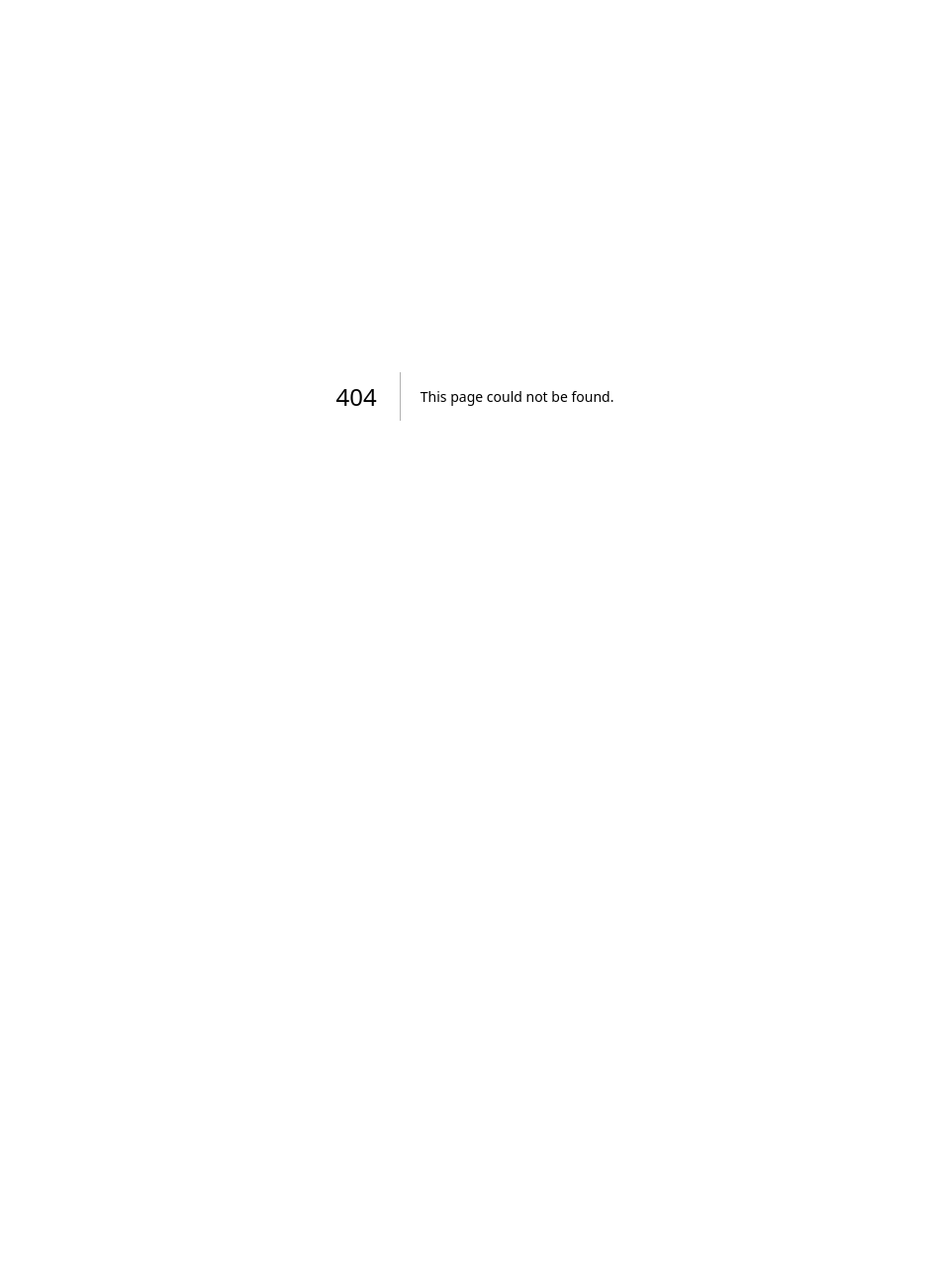
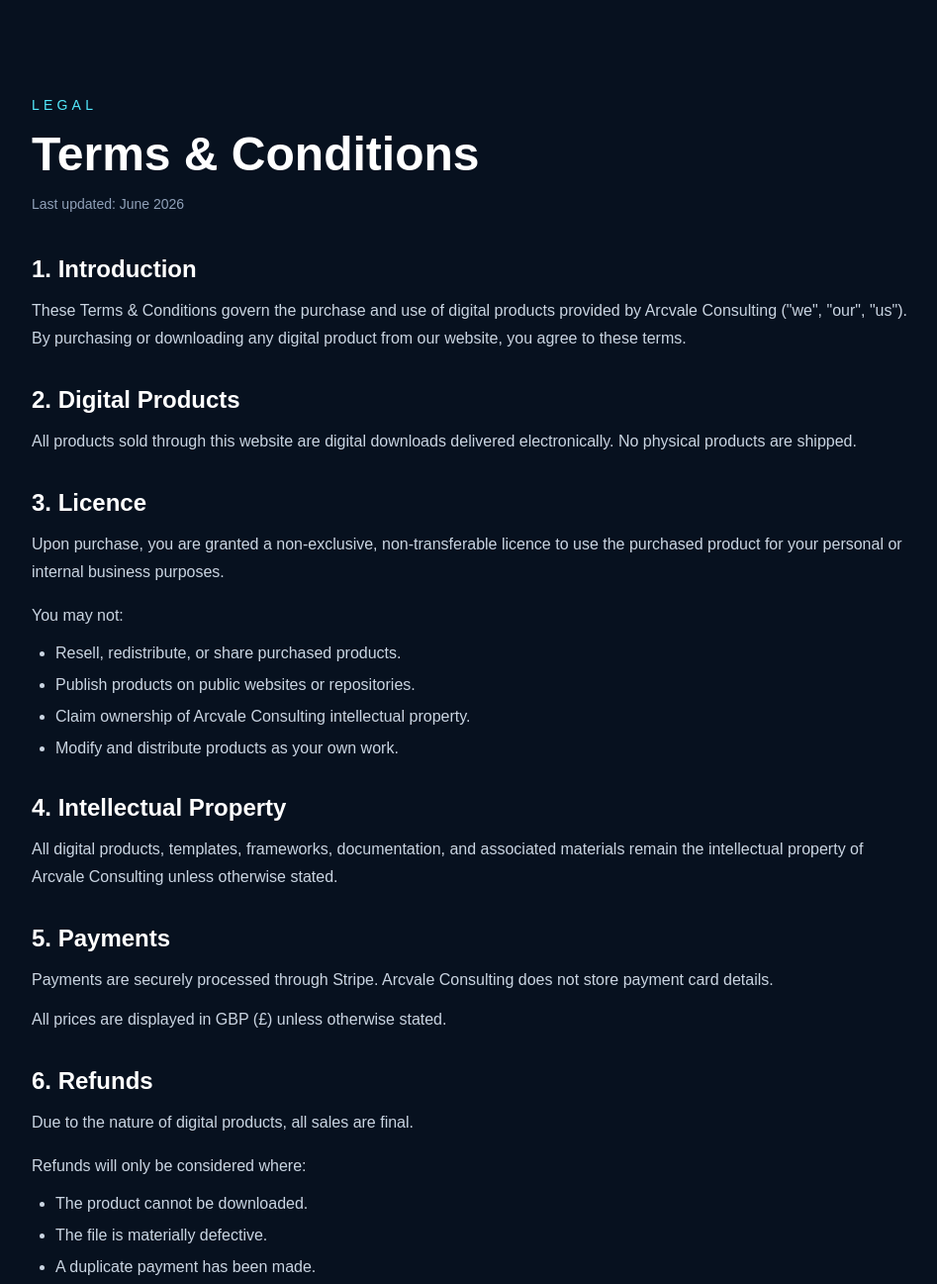
Before and after one commit to 558nina/nina-enterprise-portfolio, a Next.js app: page /terms in a window 1280 px wide. Before the commit this address had no page. Shown: the top 1297 px of the page at 99% size, without its empty margins (160-1107 px from the left). Before the commit the page ends 800 px from the top, so only its background shows below. Built offline with nearby package versions, Linux system fonts and the light colour scheme.

Commit message:
Add terms and conditions page

```diff
--- /dev/null
+++ b/app/terms/page.tsx
@@ -0,0 +1,168 @@
+export default function TermsPage() {
+  return (
+    <main className="min-h-screen bg-[#07111F] px-6 py-24 text-white">
+      <div className="mx-auto max-w-4xl">
+        <p className="mb-4 text-sm uppercase tracking-[0.3em] text-cyan-300">
+          Legal
+        </p>
+
+        <h1 className="text-4xl font-bold md:text-5xl">
+          Terms & Conditions
+        </h1>
+
+        <p className="mt-4 text-sm text-slate-400">
+          Last updated: June 2026
+        </p>
+
+        <div className="mt-10 space-y-8 text-slate-300">
+          <section>
+            <h2 className="text-2xl font-semibold text-white">
+              1. Introduction
+            </h2>
+            <p className="mt-3 leading-7">
+              These Terms & Conditions govern the purchase and use of digital
+              products provided by Arcvale Consulting (&quot;we&quot;,
+              &quot;our&quot;, &quot;us&quot;). By purchasing or downloading any
+              digital product from our website, you agree to these terms.
+            </p>
+          </section>
+
+          <section>
+            <h2 className="text-2xl font-semibold text-white">
+              2. Digital Products
+            </h2>
+            <p className="mt-3 leading-7">
+              All products sold through this website are digital downloads
+              delivered electronically. No physical products are shipped.
+            </p>
+          </section>
+
+          <section>
+            <h2 className="text-2xl font-semibold text-white">
+              3. Licence
+            </h2>
+            <p className="mt-3 leading-7">
+              Upon purchase, you are granted a non-exclusive, non-transferable
+              licence to use the purchased product for your personal or internal
+              business purposes.
+            </p>
+
+            <p className="mt-4 leading-7">You may not:</p>
+
+            <ul className="mt-3 list-disc space-y-2 pl-6">
+              <li>Resell, redistribute, or share purchased products.</li>
+              <li>Publish products on public websites or repositories.</li>
+              <li>
+                Claim ownership of Arcvale Consulting intellectual property.
+              </li>
+              <li>Modify and distribute products as your own work.</li>
+            </ul>
+          </section>
+
+          <section>
+            <h2 className="text-2xl font-semibold text-white">
+              4. Intellectual Property
+            </h2>
+            <p className="mt-3 leading-7">
+              All digital products, templates, frameworks, documentation, and
+              associated materials remain the intellectual property of Arcvale
+              Consulting unless otherwise stated.
+            </p>
+          </section>
+
+          <section>
+            <h2 className="text-2xl font-semibold text-white">5. Payments</h2>
+            <p className="mt-3 leading-7">
+              Payments are securely processed through Stripe. Arcvale Consulting
+              does not store payment card details.
+            </p>
+            <p className="mt-3 leading-7">
+              All prices are displayed in GBP (£) unless otherwise stated.
+            </p>
+          </section>
+
+          <section>
+            <h2 className="text-2xl font-semibold text-white">6. Refunds</h2>
+            <p className="mt-3 leading-7">
+              Due to the nature of digital products, all sales are final.
+            </p>
+
+            <p className="mt-4 leading-7">
+              Refunds will only be considered where:
+            </p>
+
+            <ul className="mt-3 list-disc space-y-2 pl-6">
+              <li>The product cannot be downloaded.</li>
+              <li>The file is materially defective.</li>
+              <li>A duplicate payment has been made.</li>
+            </ul>
+
+            <p className="mt-3 leading-7">
+              Any refund requests must be submitted within 14 days of purchase.
+            </p>
+          </section>
+
+          <section>
+            <h2 className="text-2xl font-semibold text-white">
+              7. Product Disclaimer
+            </h2>
+            <p className="mt-3 leading-7">
+              Our templates, frameworks, assessments, and guidance materials are
+              provided for informational and operational support purposes only.
+            </p>
+            <p className="mt-3 leading-7">
+              They do not constitute legal, financial, regulatory, compliance,
+              or professional advice.
+            </p>
+            <p className="mt-3 leading-7">
+              Customers remain responsible for their own business decisions and
+              implementation activities.
+            </p>
+          </section>
+
+          <section>
+            <h2 className="text-2xl font-semibold text-white">
+              8. Limitation of Liability
+            </h2>
+            <p className="mt-3 leading-7">
+              To the fullest extent permitted by law, Arcvale Consulting shall
+              not be liable for any indirect, incidental, consequential, or
+              special damages arising from the use of any product purchased
+              through this website.
+            </p>
+          </section>
+
+          <section>
+            <h2 className="text-2xl font-semibold text-white">
+              9. Changes to These Terms
+            </h2>
+            <p className="mt-3 leading-7">
+              We reserve the right to update these Terms & Conditions at any
+              time. The latest version will always be available on this website.
+            </p>
+          </section>
+
+          <section>
+            <h2 className="text-2xl font-semibold text-white">10. Contact</h2>
+            <p className="mt-3 leading-7">
+              For questions relating to these Terms & Conditions, please contact:
+            </p>
+
+            <a
+              href="mailto:info@arcvaleconsulting.com"
+              className="mt-3 inline-block text-cyan-300 hover:text-cyan-200"
+            >
+              info@arcvaleconsulting.com
+            </a>
+
+            <p className="mt-4 leading-7">
+              Arcvale Consulting
+              <br />
+              United Kingdom
+            </p>
+          </section>
+        </div>
+      </div>
+    </main>
+  );
+}
--- a/components/Footer.tsx
+++ b/components/Footer.tsx
@@ -43,6 +43,10 @@ export default function Footer() {
             Contact
           </a>
 
+          <a href="/terms" className="hover:text-cyan-300">
+            Terms & Conditions
+          </a>
+
           <a href="#" className="hover:text-cyan-300">
             LinkedIn
           </a>
```
